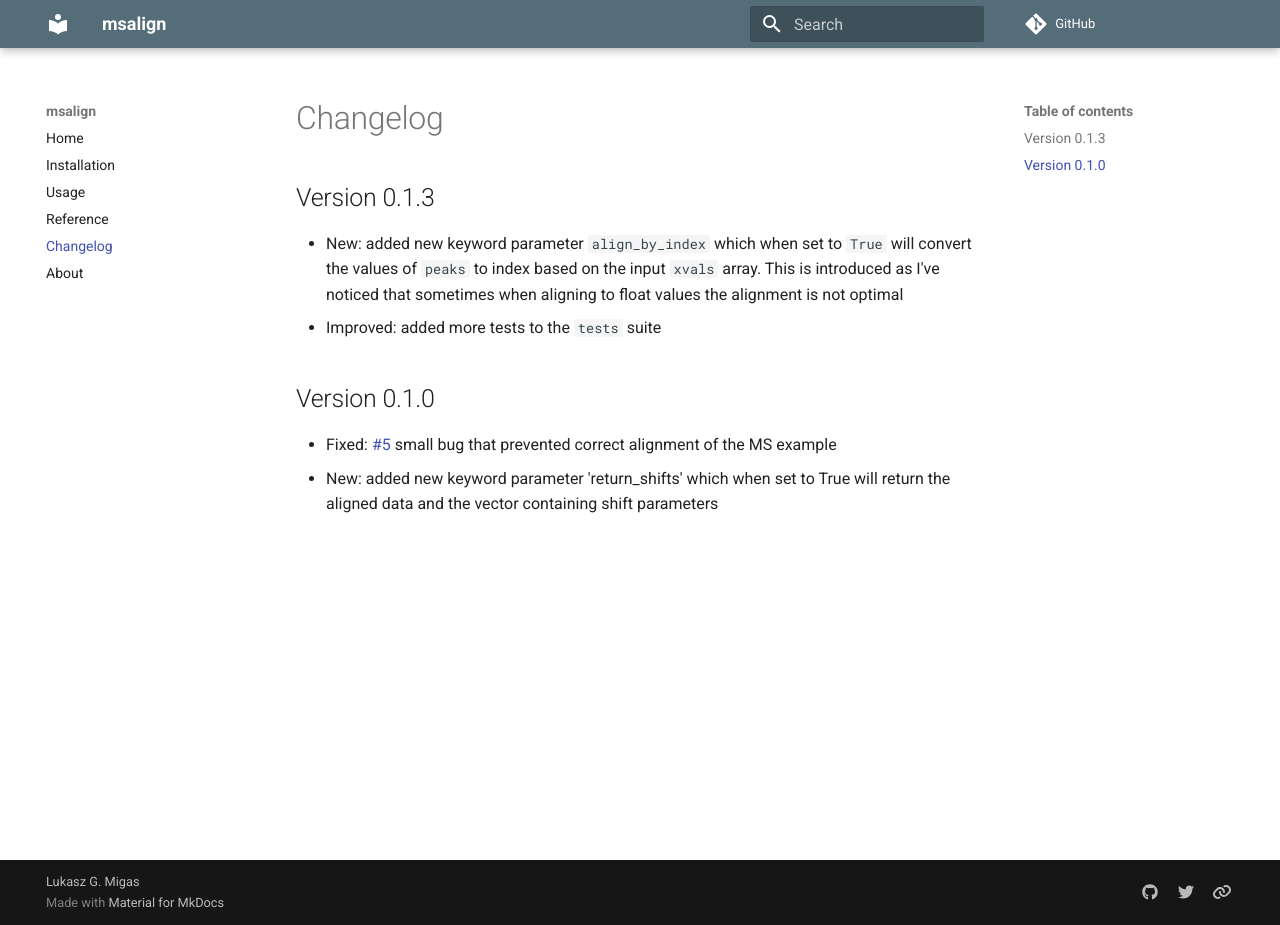
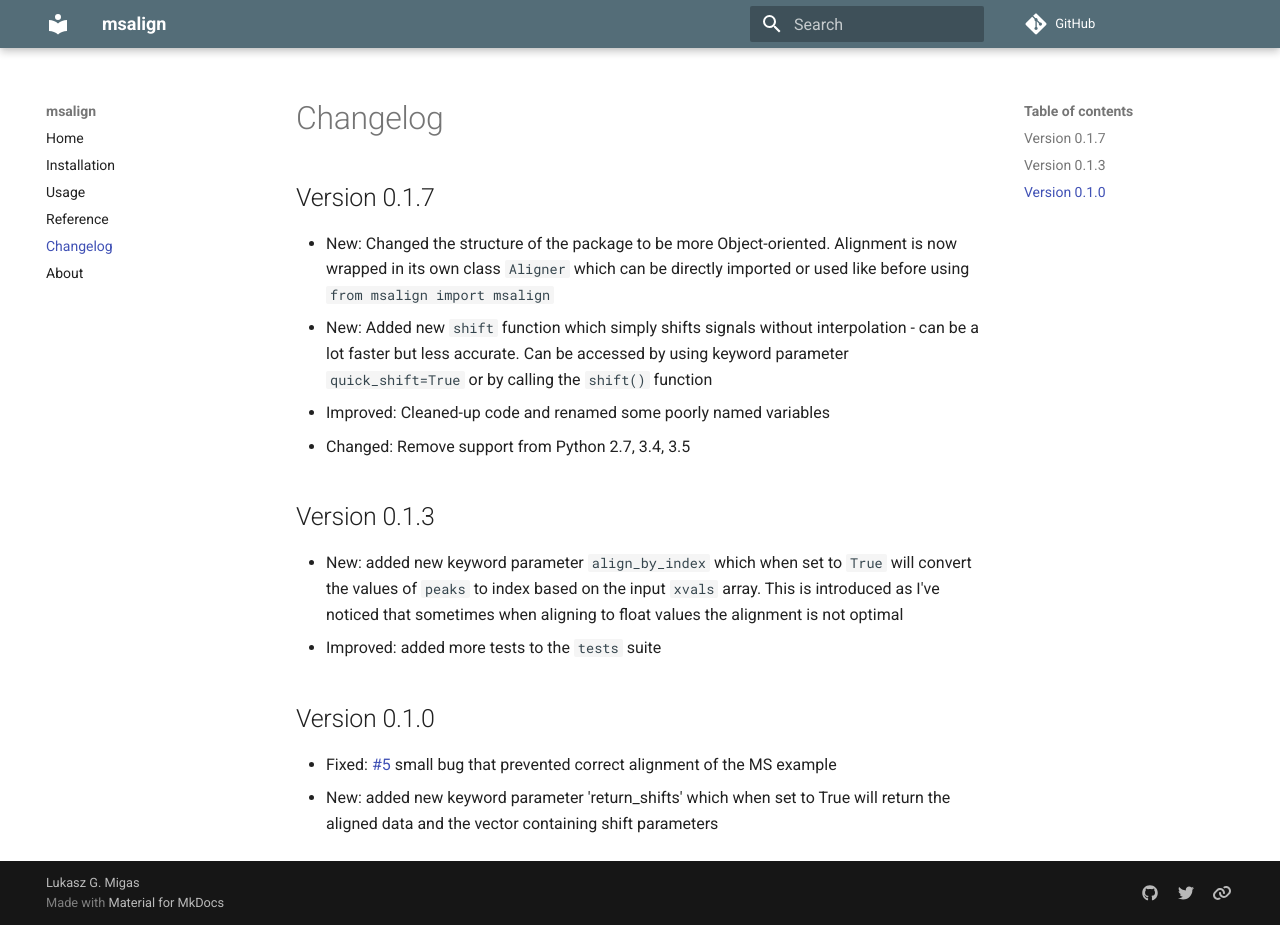
Before and after one commit to lukasz-migas/msalign, an MkDocs documentation site: the page built from site-source/main/changelog.md, in a window 1280 px wide and 925 px high. Built offline with MkDocs 1.6.1 and Material for MkDocs 9.7.7, drawn with Linux system fonts in a browser that asks for light colours; comment, search, counter and statistics services are not loaded.

Commit message:
Update docs

```diff
--- a/site-source/main/changelog.md
+++ b/site-source/main/changelog.md
@@ -1,4 +1,13 @@
 # Changelog
+
+## Version 0.1.7
+
+- New: Changed the structure of the package to be more Object-oriented. Alignment is now wrapped in its own class `Aligner` which can be directly
+imported or used like before using `from msalign import msalign`
+- New: Added new `shift` function which simply shifts signals without interpolation - can be a lot faster but less accurate. Can be accessed by using keyword parameter
+`quick_shift=True` or by calling the `shift()` function
+- Improved: Cleaned-up code and renamed some poorly named variables
+- Changed: Remove support from Python 2.7, 3.4, 3.5
 
 ## Version 0.1.3
 
```
Also changed, not shown: site-source/index.md (+3 -3 lines), site-source/main/installation.md (+1 -1 lines).
